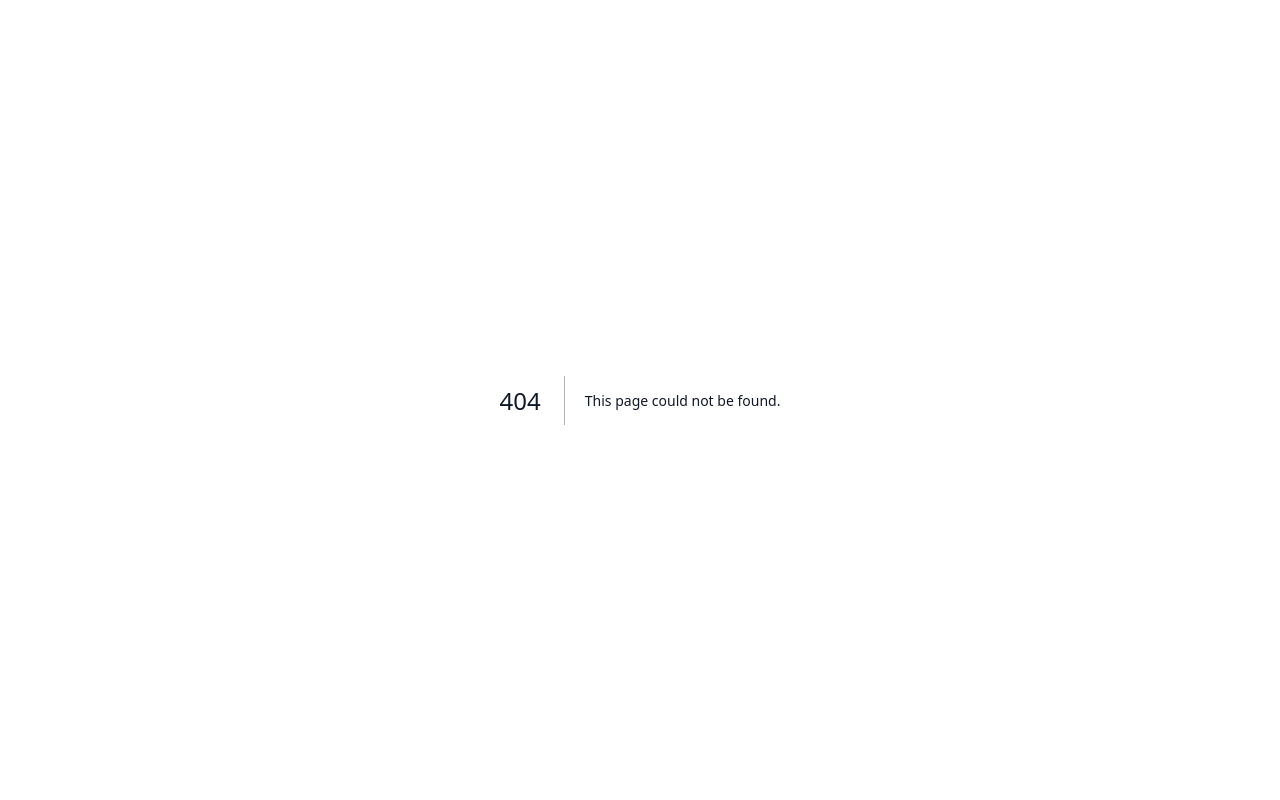
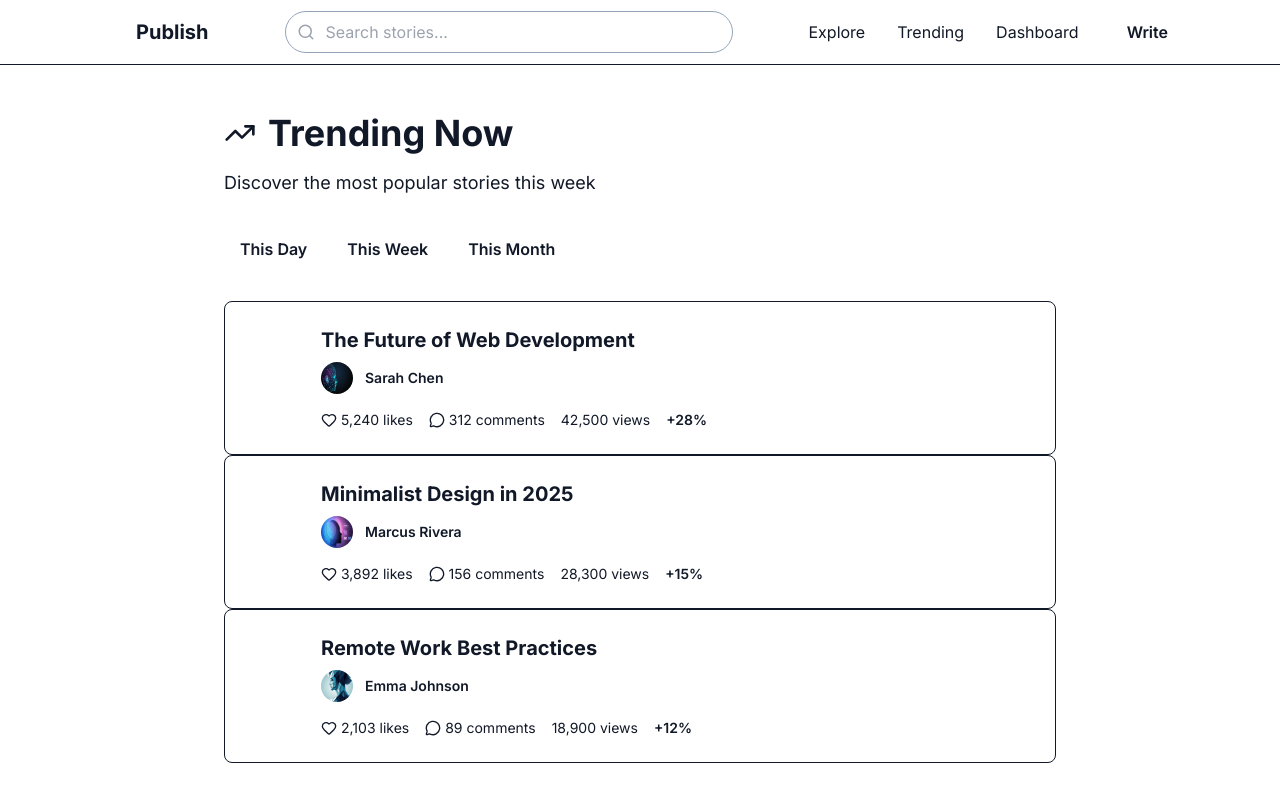
Before and after one commit to Ualine055/Phase-Two-Capstone-Project, a Next.js app in the folder publishing-platform/: page /trending in a window 1280 px wide. Before the commit this address had no page. Shown: the top 800 px of the page. Built offline with nearby package versions, Linux system fonts and the light colour scheme.

Commit message:
created the trending page

```diff
--- /dev/null
+++ b/publishing-platform/app/trending/page.tsx
@@ -0,0 +1,126 @@
+"use client"
+
+import { Header } from "@/components/header"
+import { Footer } from "@/components/footer"
+import Link from "next/link"
+import { Heart, MessageCircle, TrendingUp } from 'lucide-react'
+import { useState } from "react"
+
+export default function TrendingPage() {
+  const [timeRange, setTimeRange] = useState("week")
+
+  const trendingPosts = [
+    {
+      id: 1,
+      rank: 1,
+      title: "The Future of Web Development",
+      author: "Sarah Chen",
+      avatar: "/abstract-profile.png",
+      likes: 5240,
+      comments: 312,
+      views: 42500,
+      trend: "+28%",
+    },
+    {
+      id: 2,
+      rank: 2,
+      title: "Minimalist Design in 2025",
+      author: "Marcus Rivera",
+      avatar: "/abstract-user-profile.png",
+      likes: 3892,
+      comments: 156,
+      views: 28300,
+      trend: "+15%",
+    },
+    {
+      id: 3,
+      rank: 3,
+      title: "Remote Work Best Practices",
+      author: "Emma Johnson",
+      avatar: "/abstract-geometric-profile.png",
+      likes: 2103,
+      comments: 89,
+      views: 18900,
+      trend: "+12%",
+    },
+  ]
+
+  return (
+    <div className="flex flex-col min-h-screen">
+      <Header isAuthenticated={true} />
+
+      <div className="flex-1 bg-background">
+        <div className="max-w-4xl mx-auto px-4 sm:px-6 lg:px-8 py-12">
+          {/* Header */}
+          <div className="mb-8">
+            <div className="flex items-center gap-3 mb-4">
+              <TrendingUp className="text-primary" size={32} />
+              <h1 className="text-4xl font-bold text-foreground">Trending Now</h1>
+            </div>
+            <p className="text-foreground/70 text-lg">Discover the most popular stories this {timeRange}</p>
+          </div>
+
+          {/* Time Range Selector */}
+          <div className="flex gap-2 mb-8">
+            {["day", "week", "month"].map((range) => (
+              <button
+                key={range}
+                onClick={() => setTimeRange(range)}
+                className={`px-4 py-2 rounded-full font-semibold transition-colors capitalize ${
+                  timeRange === range
+                    ? "bg-primary text-primary-foreground"
+                    : "bg-muted text-foreground/70 hover:bg-muted/80"
+                }`}
+              >
+                This {range}
+              </button>
+            ))}
+          </div>
+
+          {/* Trending Posts */}
+          <div className="space-y-4">
+            {trendingPosts.map((post) => (
+              <Link key={post.id} href={`/post/${post.id}`}>
+                <div className="p-6 rounded-lg bg-card border border-border hover:shadow-lg transition-shadow cursor-pointer">
+                  <div className="flex gap-6">
+                    <div className="flex-shrink-0">
+                      <div className="w-12 h-12 rounded-full bg-gradient-to-br from-primary to-accent flex items-center justify-center text-white font-bold text-lg">
+                        #{post.rank}
+                      </div>
+                    </div>
+
+                    <div className="flex-1">
+                      <h3 className="text-xl font-bold text-foreground mb-2 hover:text-primary transition-colors">
+                        {post.title}
+                      </h3>
+
+                      <div className="flex items-center gap-3 mb-4">
+                        <img src={post.avatar || "/placeholder.svg"} alt={post.author} className="w-8 h-8 rounded-full" />
+                        <p className="text-sm font-semibold text-foreground">{post.author}</p>
+                      </div>
+
+                      <div className="flex flex-wrap gap-4 text-sm text-foreground/60">
+                        <span className="flex items-center gap-1">
+                          <Heart size={16} />
+                          {post.likes.toLocaleString()} likes
+                        </span>
+                        <span className="flex items-center gap-1">
+                          <MessageCircle size={16} />
+                          {post.comments} comments
+                        </span>
+                        <span>{post.views.toLocaleString()} views</span>
+                        <span className="text-accent font-semibold">{post.trend}</span>
+                      </div>
+                    </div>
+                  </div>
+                </div>
+              </Link>
+            ))}
+          </div>
+        </div>
+      </div>
+
+      <Footer />
+    </div>
+  )
+}
```
